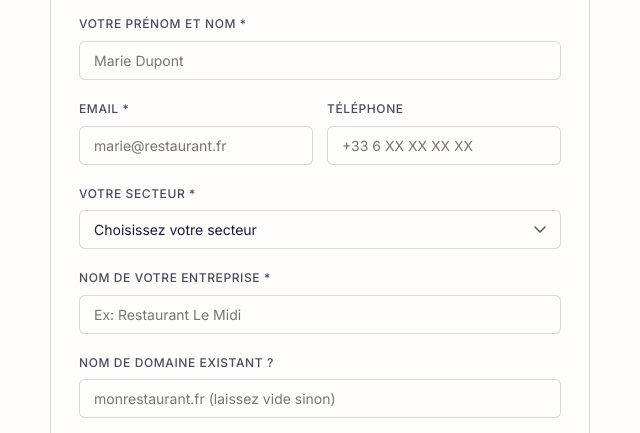
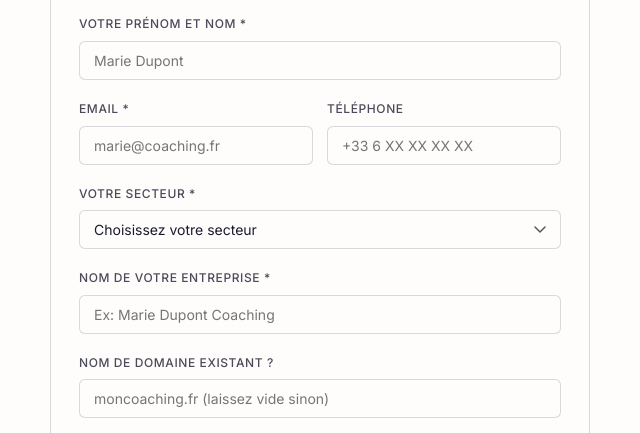
Before and after one commit to claudebestie/lancio, an Astro site: page / in a window 1280 px wide. Shown: the part 7460-7893 px from the top of the page, 586-1226 px from the left. Built offline with nearby package versions, Linux system fonts and the light colour scheme; Astro itself is replaced by a stand-in of ours.

Commit message:
fix: placeholders formulaire orientés coaching au lieu de restaurant
Co-Authored-By: Claude Opus 4.6 (1M context) <noreply@anthropic.com>

```diff
--- a/src/components/Commander.astro
+++ b/src/components/Commander.astro
@@ -56,7 +56,7 @@
           <div class="field-row">
             <div class="field-group">
               <label class="field-label">Email *</label>
-              <input type="email" id="f-email" placeholder="marie@restaurant.fr" required />
+              <input type="email" id="f-email" placeholder="marie@coaching.fr" required />
             </div>
             <div class="field-group">
               <label class="field-label">Téléphone</label>
@@ -83,12 +83,12 @@
 
           <div class="field-group">
             <label class="field-label">Nom de votre entreprise *</label>
-            <input type="text" id="f-entreprise" placeholder="Ex: Restaurant Le Midi" required />
+            <input type="text" id="f-entreprise" placeholder="Ex: Marie Dupont Coaching" required />
           </div>
 
           <div class="field-group">
             <label class="field-label">Nom de domaine existant ?</label>
-            <input type="text" id="f-domaine" placeholder="monrestaurant.fr (laissez vide sinon)" />
+            <input type="text" id="f-domaine" placeholder="moncoaching.fr (laissez vide sinon)" />
           </div>
 
           <div class="field-group">
```
